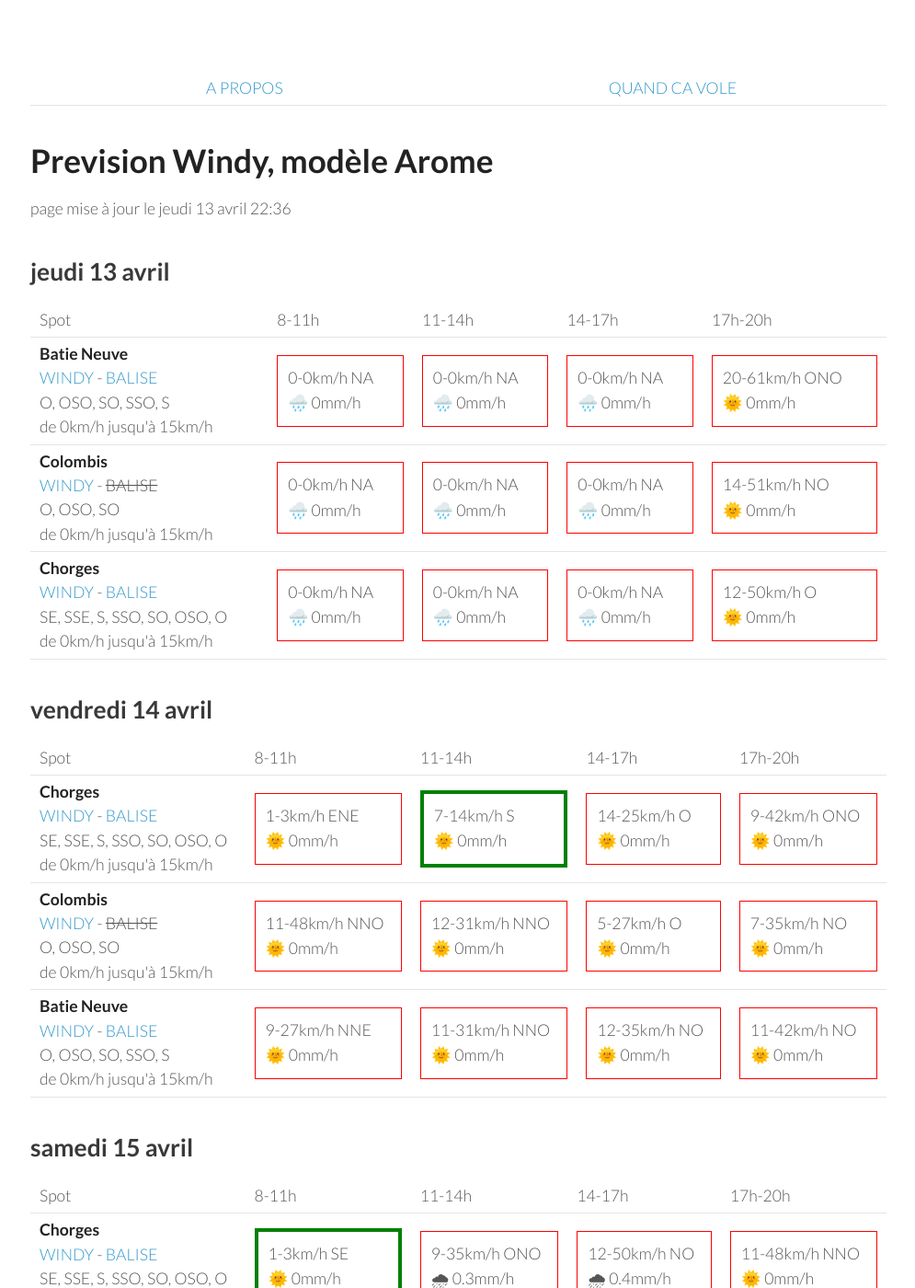
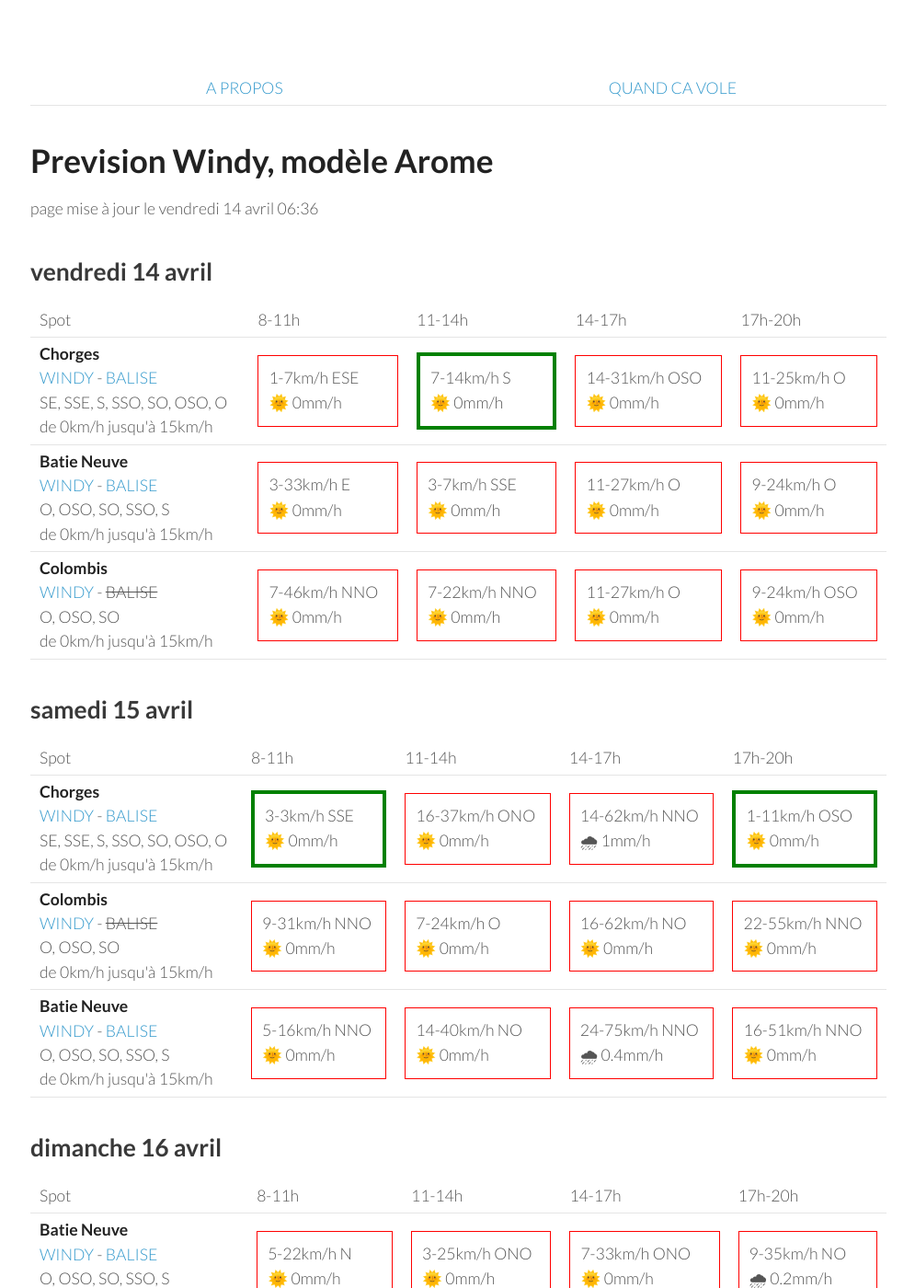
Before and after one commit to parapente-dans-le-nord/parapente-dans-le-nord.github.io, a Jekyll site: the page built from saint_andre.markdown, in a window 1280 px wide and 1400 px high. Shown: the whole window at 92% size, without its empty margins (25-1020 px from the left). Built offline with Jekyll 4.4.1, drawn with Linux system fonts in a browser that asks for light colours; some of the changed text lies outside the part shown.

Commit message:
update index.markdown

```diff
--- a/saint_andre.markdown
+++ b/saint_andre.markdown
@@ -7,51 +7,8 @@ title:  "Tous les spots"
 {: .links}
 
 # Prevision Windy, modèle Arome
-page mise à jour le jeudi 13 avril 22:36
+page mise à jour le vendredi 14 avril 06:36
 
-## jeudi 13 avril
-
-{::nomarkdown}
-<table>
-  <tbody>
-    <tr>
-      <td>Spot</td>
-      <td>8-11h</td>
-      <td>11-14h</td>
-      <td>14-17h</td>
-      <td>17h-20h</td>
-    </tr>
-<tr>
-        <td><strong>Batie Neuve</strong><br><a href="https://windy.com/44.584/6.236?44.559,6.262,10,m:eTtagly">WINDY</a> - <span class=""><a href="https://www.openwindmap.org/PP554">BALISE</a> </span><br> <span class="vent-favorable">O, OSO, SO, SSO, S</span><br><span class="force-vent">de 0km/h jusqu'à 15km/h</span> </td>
-
-            <td><div class="not-flyable"><p>0-0km/h NA</p><p>🌧️ 0mm/h</p></div></td>
-            <td><div class="not-flyable"><p>0-0km/h NA</p><p>🌧️ 0mm/h</p></div></td>
-            <td><div class="not-flyable"><p>0-0km/h NA</p><p>🌧️ 0mm/h</p></div></td>
-            <td><div class="not-flyable"><p>20-61km/h ONO</p><p>🌞 0mm/h</p></div></td>
-
-    </tr>
-<tr>
-        <td><strong>Colombis</strong><br><a href="https://windy.com/44.494/6.216?44.559,6.262,10">WINDY</a> - <span class="no-balise"> BALISE </span><br> <span class="vent-favorable">O, OSO, SO</span><br><span class="force-vent">de 0km/h jusqu'à 15km/h</span> </td>
-
-            <td><div class="not-flyable"><p>0-0km/h NA</p><p>🌧️ 0mm/h</p></div></td>
-            <td><div class="not-flyable"><p>0-0km/h NA</p><p>🌧️ 0mm/h</p></div></td>
-            <td><div class="not-flyable"><p>0-0km/h NA</p><p>🌧️ 0mm/h</p></div></td>
-            <td><div class="not-flyable"><p>14-51km/h NO</p><p>🌞 0mm/h</p></div></td>
-
-    </tr>
-<tr>
-        <td><strong>Chorges</strong><br><a href="https://windy.com/44.578/6.280?44.559,6.262,10">WINDY</a> - <span class=""><a href="https://www.openwindmap.org/PP554">BALISE</a> </span><br> <span class="vent-favorable">SE, SSE, S, SSO, SO, OSO, O</span><br><span class="force-vent">de 0km/h jusqu'à 15km/h</span> </td>
-
-            <td><div class="not-flyable"><p>0-0km/h NA</p><p>🌧️ 0mm/h</p></div></td>
-            <td><div class="not-flyable"><p>0-0km/h NA</p><p>🌧️ 0mm/h</p></div></td>
-            <td><div class="not-flyable"><p>0-0km/h NA</p><p>🌧️ 0mm/h</p></div></td>
-            <td><div class="not-flyable"><p>12-50km/h O</p><p>🌞 0mm/h</p></div></td>
-
-    </tr>
-
-</tbody>
-</table>
-{:/}
 ## vendredi 14 avril
 
 {::nomarkdown}
@@ -67,30 +24,30 @@ page mise à jour le jeudi 13 avril 22:36
 <tr>
         <td><strong>Chorges</strong><br><a href="https://windy.com/44.578/6.280?44.559,6.262,10">WINDY</a> - <span class=""><a href="https://www.openwindmap.org/PP554">BALISE</a> </span><br> <span class="vent-favorable">SE, SSE, S, SSO, SO, OSO, O</span><br><span class="force-vent">de 0km/h jusqu'à 15km/h</span> </td>
 
-            <td><div class="not-flyable"><p>1-3km/h ENE</p><p>🌞 0mm/h</p></div></td>
+            <td><div class="not-flyable"><p>1-7km/h ESE</p><p>🌞 0mm/h</p></div></td>
             <td><div class="flyable"><p>7-14km/h S</p><p>🌞 0mm/h</p></div></td>
-            <td><div class="not-flyable"><p>14-25km/h O</p><p>🌞 0mm/h</p></div></td>
-            <td><div class="not-flyable"><p>9-42km/h ONO</p><p>🌞 0mm/h</p></div></td>
+            <td><div class="not-flyable"><p>14-31km/h OSO</p><p>🌞 0mm/h</p></div></td>
+            <td><div class="not-flyable"><p>11-25km/h O</p><p>🌞 0mm/h</p></div></td>
+
+
+    </tr>
+<tr>
+        <td><strong>Batie Neuve</strong><br><a href="https://windy.com/44.584/6.236?44.559,6.262,10,m:eTtagly">WINDY</a> - <span class=""><a href="https://www.openwindmap.org/PP554">BALISE</a> </span><br> <span class="vent-favorable">O, OSO, SO, SSO, S</span><br><span class="force-vent">de 0km/h jusqu'à 15km/h</span> </td>
+
+            <td><div class="not-flyable"><p>3-33km/h E</p><p>🌞 0mm/h</p></div></td>
+            <td><div class="not-flyable"><p>3-7km/h SSE</p><p>🌞 0mm/h</p></div></td>
+            <td><div class="not-flyable"><p>11-27km/h O</p><p>🌞 0mm/h</p></div></td>
+            <td><div class="not-flyable"><p>9-24km/h O</p><p>🌞 0mm/h</p></div></td>
 
 
     </tr>
 <tr>
         <td><strong>Colombis</strong><br><a href="https://windy.com/44.494/6.216?44.559,6.262,10">WINDY</a> - <span class="no-balise"> BALISE </span><br> <span class="vent-favorable">O, OSO, SO</span><br><span class="force-vent">de 0km/h jusqu'à 15km/h</span> </td>
 
-            <td><div class="not-flyable"><p>11-48km/h NNO</p><p>🌞 0mm/h</p></div></td>
-            <td><div class="not-flyable"><p>12-31km/h NNO</p><p>🌞 0mm/h</p></div></td>
-            <td><div class="not-flyable"><p>5-27km/h O</p><p>🌞 0mm/h</p></div></td>
-            <td><div class="not-flyable"><p>7-35km/h NO</p><p>🌞 0mm/h</p></div></td>
-
-
-    </tr>
-<tr>
-        <td><strong>Batie Neuve</strong><br><a href="https://windy.com/44.584/6.236?44.559,6.262,10,m:eTtagly">WINDY</a> - <span class=""><a href="https://www.openwindmap.org/PP554">BALISE</a> </span><br> <span class="vent-favorable">O, OSO, SO, SSO, S</span><br><span class="force-vent">de 0km/h jusqu'à 15km/h</span> </td>
-
-            <td><div class="not-flyable"><p>9-27km/h NNE</p><p>🌞 0mm/h</p></div></td>
-            <td><div class="not-flyable"><p>11-31km/h NNO</p><p>🌞 0mm/h</p></div></td>
-            <td><div class="not-flyable"><p>12-35km/h NO</p><p>🌞 0mm/h</p></div></td>
-            <td><div class="not-flyable"><p>11-42km/h NO</p><p>🌞 0mm/h</p></div></td>
+            <td><div class="not-flyable"><p>7-46km/h NNO</p><p>🌞 0mm/h</p></div></td>
+            <td><div class="not-flyable"><p>7-22km/h NNO</p><p>🌞 0mm/h</p></div></td>
+            <td><div class="not-flyable"><p>11-27km/h O</p><p>🌞 0mm/h</p></div></td>
+            <td><div class="not-flyable"><p>9-24km/h OSO</p><p>🌞 0mm/h</p></div></td>
 
 
     </tr>
@@ -113,30 +70,30 @@ page mise à jour le jeudi 13 avril 22:36
 <tr>
         <td><strong>Chorges</strong><br><a href="https://windy.com/44.578/6.280?44.559,6.262,10">WINDY</a> - <span class=""><a href="https://www.openwindmap.org/PP554">BALISE</a> </span><br> <span class="vent-favorable">SE, SSE, S, SSO, SO, OSO, O</span><br><span class="force-vent">de 0km/h jusqu'à 15km/h</span> </td>
 
-            <td><div class="flyable"><p>1-3km/h SE</p><p>🌞 0mm/h</p></div></td>
-            <td><div class="not-flyable"><p>9-35km/h ONO</p><p>🌧 0.3mm/h</p></div></td>
-            <td><div class="not-flyable"><p>12-50km/h NO</p><p>🌧 0.4mm/h</p></div></td>
-            <td><div class="not-flyable"><p>11-48km/h NNO</p><p>🌞 0mm/h</p></div></td>
+            <td><div class="flyable"><p>3-3km/h SSE</p><p>🌞 0mm/h</p></div></td>
+            <td><div class="not-flyable"><p>16-37km/h ONO</p><p>🌞 0mm/h</p></div></td>
+            <td><div class="not-flyable"><p>14-62km/h NNO</p><p>🌧 1mm/h</p></div></td>
+            <td><div class="flyable"><p>1-11km/h OSO</p><p>🌞 0mm/h</p></div></td>
+
+
+    </tr>
+<tr>
+        <td><strong>Colombis</strong><br><a href="https://windy.com/44.494/6.216?44.559,6.262,10">WINDY</a> - <span class="no-balise"> BALISE </span><br> <span class="vent-favorable">O, OSO, SO</span><br><span class="force-vent">de 0km/h jusqu'à 15km/h</span> </td>
+
+            <td><div class="not-flyable"><p>9-31km/h NNO</p><p>🌞 0mm/h</p></div></td>
+            <td><div class="not-flyable"><p>7-24km/h O</p><p>🌞 0mm/h</p></div></td>
+            <td><div class="not-flyable"><p>16-62km/h NO</p><p>🌞 0mm/h</p></div></td>
+            <td><div class="not-flyable"><p>22-55km/h NNO</p><p>🌞 0mm/h</p></div></td>
 
 
     </tr>
 <tr>
         <td><strong>Batie Neuve</strong><br><a href="https://windy.com/44.584/6.236?44.559,6.262,10,m:eTtagly">WINDY</a> - <span class=""><a href="https://www.openwindmap.org/PP554">BALISE</a> </span><br> <span class="vent-favorable">O, OSO, SO, SSO, S</span><br><span class="force-vent">de 0km/h jusqu'à 15km/h</span> </td>
 
-            <td><div class="not-flyable"><p>7-18km/h N</p><p>🌞 0mm/h</p></div></td>
-            <td><div class="not-flyable"><p>9-37km/h ONO</p><p>🌧 0.3mm/h</p></div></td>
-            <td><div class="not-flyable"><p>14-55km/h NO</p><p>🌧 0.3mm/h</p></div></td>
-            <td><div class="not-flyable"><p>12-53km/h NNO</p><p>🌞 0mm/h</p></div></td>
-
-
-    </tr>
-<tr>
-        <td><strong>Colombis</strong><br><a href="https://windy.com/44.494/6.216?44.559,6.262,10">WINDY</a> - <span class="no-balise"> BALISE </span><br> <span class="vent-favorable">O, OSO, SO</span><br><span class="force-vent">de 0km/h jusqu'à 15km/h</span> </td>
-
-            <td><div class="not-flyable"><p>12-33km/h NNO</p><p>🌞 0mm/h</p></div></td>
-            <td><div class="not-flyable"><p>9-29km/h ONO</p><p>🌧 0.2mm/h</p></div></td>
-            <td><div class="not-flyable"><p>16-51km/h NO</p><p>🌧 0.2mm/h</p></div></td>
-            <td><div class="not-flyable"><p>14-48km/h NO</p><p>🌞 0mm/h</p></div></td>
+            <td><div class="not-flyable"><p>5-16km/h NNO</p><p>🌞 0mm/h</p></div></td>
+            <td><div class="not-flyable"><p>14-40km/h NO</p><p>🌞 0mm/h</p></div></td>
+            <td><div class="not-flyable"><p>24-75km/h NNO</p><p>🌧 0.4mm/h</p></div></td>
+            <td><div class="not-flyable"><p>16-51km/h NNO</p><p>🌞 0mm/h</p></div></td>
 
 
     </tr>
@@ -160,29 +117,29 @@ page mise à jour le jeudi 13 avril 22:36
         <td><strong>Batie Neuve</strong><br><a href="https://windy.com/44.584/6.236?44.559,6.262,10,m:eTtagly">WINDY</a> - <span class=""><a href="https://www.openwindmap.org/PP554">BALISE</a> </span><br> <span class="vent-favorable">O, OSO, SO, SSO, S</span><br><span class="force-vent">de 0km/h jusqu'à 15km/h</span> </td>
 
             <td><div class="not-flyable"><p>5-22km/h N</p><p>🌞 0mm/h</p></div></td>
-            <td><div class="not-flyable"><p>3-24km/h O</p><p>🌞 0mm/h</p></div></td>
-            <td><div class="not-flyable"><p>7-31km/h ONO</p><p>🌞 0mm/h</p></div></td>
-            <td><div class="not-flyable"><p>9-38km/h NO</p><p>🌞 0mm/h</p></div></td>
+            <td><div class="not-flyable"><p>3-25km/h ONO</p><p>🌞 0mm/h</p></div></td>
+            <td><div class="not-flyable"><p>7-33km/h ONO</p><p>🌞 0mm/h</p></div></td>
+            <td><div class="not-flyable"><p>9-35km/h NO</p><p>🌧 0.2mm/h</p></div></td>
 
 
     </tr>
 <tr>
         <td><strong>Colombis</strong><br><a href="https://windy.com/44.494/6.216?44.559,6.262,10">WINDY</a> - <span class="no-balise"> BALISE </span><br> <span class="vent-favorable">O, OSO, SO</span><br><span class="force-vent">de 0km/h jusqu'à 15km/h</span> </td>
 
-            <td><div class="not-flyable"><p>1-18km/h N</p><p>🌞 0mm/h</p></div></td>
-            <td><div class="not-flyable"><p>3-20km/h NO</p><p>🌞 0mm/h</p></div></td>
-            <td><div class="not-flyable"><p>9-31km/h NO</p><p>🌞 0mm/h</p></div></td>
-            <td><div class="not-flyable"><p>11-42km/h ONO</p><p>🌞 0mm/h</p></div></td>
+            <td><div class="not-flyable"><p>3-16km/h NNE</p><p>🌞 0mm/h</p></div></td>
+            <td><div class="not-flyable"><p>5-22km/h NO</p><p>🌞 0mm/h</p></div></td>
+            <td><div class="not-flyable"><p>11-33km/h ONO</p><p>🌞 0mm/h</p></div></td>
+            <td><div class="not-flyable"><p>12-38km/h NO</p><p>🌞 0mm/h</p></div></td>
 
 
     </tr>
 <tr>
         <td><strong>Chorges</strong><br><a href="https://windy.com/44.578/6.280?44.559,6.262,10">WINDY</a> - <span class=""><a href="https://www.openwindmap.org/PP554">BALISE</a> </span><br> <span class="vent-favorable">SE, SSE, S, SSO, SO, OSO, O</span><br><span class="force-vent">de 0km/h jusqu'à 15km/h</span> </td>
 
-            <td><div class="not-flyable"><p>3-24km/h NNE</p><p>🌞 0mm/h</p></div></td>
-            <td><div class="not-flyable"><p>1-25km/h OSO</p><p>🌞 0mm/h</p></div></td>
-            <td><div class="not-flyable"><p>3-27km/h ONO</p><p>🌞 0mm/h</p></div></td>
-            <td><div class="not-flyable"><p>7-35km/h NO</p><p>🌞 0mm/h</p></div></td>
+            <td><div class="not-flyable"><p>5-24km/h NNE</p><p>🌞 0mm/h</p></div></td>
+            <td><div class="not-flyable"><p>1-25km/h ONO</p><p>🌞 0mm/h</p></div></td>
+            <td><div class="not-flyable"><p>5-29km/h ONO</p><p>🌞 0mm/h</p></div></td>
+            <td><div class="not-flyable"><p>7-31km/h NNO</p><p>🌧 0.3mm/h</p></div></td>
 
 
     </tr>
@@ -205,8 +162,8 @@ page mise à jour le jeudi 13 avril 22:36
 <tr>
         <td><strong>Batie Neuve</strong><br><a href="https://windy.com/44.584/6.236?44.559,6.262,10,m:eTtagly">WINDY</a> - <span class=""><a href="https://www.openwindmap.org/PP554">BALISE</a> </span><br> <span class="vent-favorable">O, OSO, SO, SSO, S</span><br><span class="force-vent">de 0km/h jusqu'à 15km/h</span> </td>
 
-            <td><div class="not-flyable"><p>1-18km/h NNE</p><p>🌞 0mm/h</p></div></td>
-            <td><div class="not-flyable"><p>3-22km/h SSO</p><p>🌞 0mm/h</p></div></td>
+            <td><div class="not-flyable"><p>5-20km/h NE</p><p>🌞 0mm/h</p></div></td>
+            <td><div class="not-flyable"><p>1-22km/h SSO</p><p>🌞 0mm/h</p></div></td>
             <td><div class="not-flyable"><p>5-25km/h SO</p><p>🌧 0.2mm/h</p></div></td>
             <td><div class="not-flyable"><p>5-29km/h O</p><p>🌧 0.2mm/h</p></div></td>
 
@@ -215,8 +172,8 @@ page mise à jour le jeudi 13 avril 22:36
 <tr>
         <td><strong>Colombis</strong><br><a href="https://windy.com/44.494/6.216?44.559,6.262,10">WINDY</a> - <span class="no-balise"> BALISE </span><br> <span class="vent-favorable">O, OSO, SO</span><br><span class="force-vent">de 0km/h jusqu'à 15km/h</span> </td>
 
-            <td><div class="not-flyable"><p>1-14km/h E</p><p>🌞 0mm/h</p></div></td>
-            <td><div class="not-flyable"><p>0-16km/h ENE</p><p>🌞 0mm/h</p></div></td>
+            <td><div class="not-flyable"><p>5-18km/h E</p><p>🌞 0mm/h</p></div></td>
+            <td><div class="not-flyable"><p>1-18km/h N</p><p>🌞 0mm/h</p></div></td>
             <td><div class="not-flyable"><p>3-20km/h ONO</p><p>🌞 0mm/h</p></div></td>
             <td><div class="not-flyable"><p>5-25km/h NO</p><p>🌞 0mm/h</p></div></td>
 
@@ -225,8 +182,8 @@ page mise à jour le jeudi 13 avril 22:36
 <tr>
         <td><strong>Chorges</strong><br><a href="https://windy.com/44.578/6.280?44.559,6.262,10">WINDY</a> - <span class=""><a href="https://www.openwindmap.org/PP554">BALISE</a> </span><br> <span class="vent-favorable">SE, SSE, S, SSO, SO, OSO, O</span><br><span class="force-vent">de 0km/h jusqu'à 15km/h</span> </td>
 
-            <td><div class="not-flyable"><p>3-20km/h ENE</p><p>🌞 0mm/h</p></div></td>
-            <td><div class="not-flyable"><p>3-24km/h SSO</p><p>🌞 0mm/h</p></div></td>
+            <td><div class="not-flyable"><p>5-24km/h NE</p><p>🌞 0mm/h</p></div></td>
+            <td><div class="not-flyable"><p>1-27km/h E</p><p>🌞 0mm/h</p></div></td>
             <td><div class="not-flyable"><p>5-25km/h SSO</p><p>🌧 0.2mm/h</p></div></td>
             <td><div class="not-flyable"><p>5-27km/h OSO</p><p>🌧 0.3mm/h</p></div></td>
 
```
